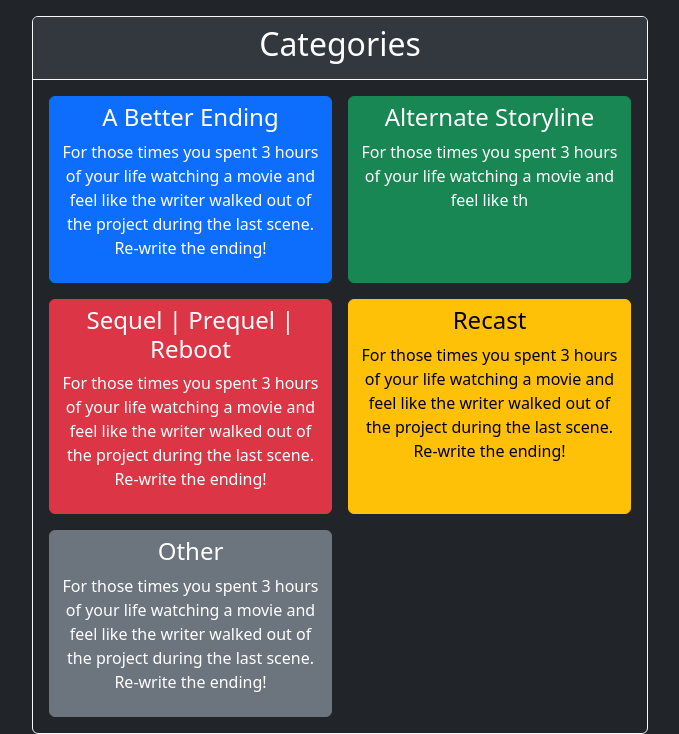
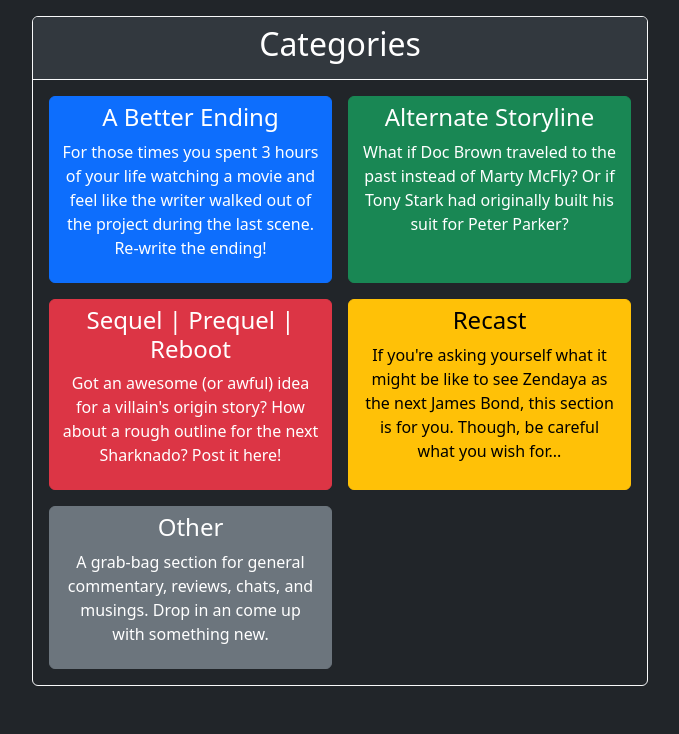
Before and after one commit to cmderobertis/ReDirector, a Flask app: page /categories in a window 1280 px wide. Shown: the part 91-825 px from the top of the page, without its empty margins (300-979 px from the left). After the commit the page ends 777 px from the top, so only its background shows below. Run offline with Flask 2, Linux system fonts and the light colour scheme; some libraries are stand-ins or nearby versions.

Commit message:
added dropdown to navbar and updated categories

```diff
--- a/flask_app/templates/base.html
+++ b/flask_app/templates/base.html
@@ -18,6 +18,10 @@
       crossorigin="anonymous"
       referrerpolicy="no-referrer"
     />
+    <script
+      type="text/javascript"
+      src="{{ url_for('static', filename='popper.min.js') }}"
+    ></script>
     <script
       type="text/javascript"
       src="{{ url_for('static', filename='bootstrap/js/bootstrap.min.js') }}"
@@ -66,18 +70,22 @@
                 <a class="nav-link" href="/categories">Categories</a>
               </li>
               {% if session.user %}
-              <li class="nav-item">
-                <a class="nav-link" href="/new/post">New Post</a>
-              </li>
-              <li class="nav-item">
-                <a class="nav-link" href="/{{session.user_id}}/posts"
-                  >My Posts</a
+              <li class="nav-item dropdown">
+                <a
+                  class="nav-link dropdown-toggle"
+                  href="#"
+                  role="button"
+                  data-bs-toggle="dropdown"
+                  aria-expanded="false"
                 >
+                  Posts
+                </a>
+                <ul class="dropdown-menu card-dark">
+                  <li><a class="ps-3" href="/new/post">New Post<a></li>
+                  <li><a class="ps-3" href="/{{session.user_id}}/posts">My Posts</a></li>
+                </ul>
               </li>
               {% endif %}
-              <!-- <li>
-                <a href="#" class="nav-link">About</a>
-              </li> -->
             </ul>
             <div class="navbar-nav align-items-baseline">
               {% if session.user %} {% set greetings = ['Hola', 'Welcome', 'Hi',
--- a/flask_app/templates/categories.html
+++ b/flask_app/templates/categories.html
@@ -24,8 +24,8 @@
             <a class="btn btn-success h-100" href="/Alternate Storyline">
               <h4>Alternate Storyline</h4>
               <p>
-                For those times you spent 3 hours of your life watching a movie
-                and feel like th
+                What if Doc Brown traveled to the past instead of Marty McFly?
+                Or if Tony Stark had originally built his suit for Peter Parker?
               </p>
             </a>
           </div>
@@ -33,9 +33,8 @@
             <a class="btn btn-danger h-100" href="/Sequel | Prequel | Reboot">
               <h4>Sequel | Prequel | Reboot</h4>
               <p>
-                For those times you spent 3 hours of your life watching a movie
-                and feel like the writer walked out of the project during the
-                last scene. Re-write the ending!
+                Got an awesome (or awful) idea for a villain's origin story? How
+                about a rough outline for the next Sharknado? Post it here!
               </p>
             </a>
           </div>
@@ -43,9 +42,9 @@
             <a class="btn btn-warning h-100" href="/Recast">
               <h4>Recast</h4>
               <p>
-                For those times you spent 3 hours of your life watching a movie
-                and feel like the writer walked out of the project during the
-                last scene. Re-write the ending!
+                If you're asking yourself what it might be like to see Zendaya
+                as the next James Bond, this section is for you. Though, be
+                careful what you wish for...
               </p>
             </a>
           </div>
@@ -53,9 +52,8 @@
             <a class="btn btn-secondary h-100" href="/Other">
               <h4>Other</h4>
               <p>
-                For those times you spent 3 hours of your life watching a movie
-                and feel like the writer walked out of the project during the
-                last scene. Re-write the ending!
+                A grab-bag section for general commentary, reviews, chats, and
+                musings. Drop in an come up with something new.
               </p>
             </a>
           </div>
```
Also changed, not shown: flask_app/static/popper.min.js (added).
